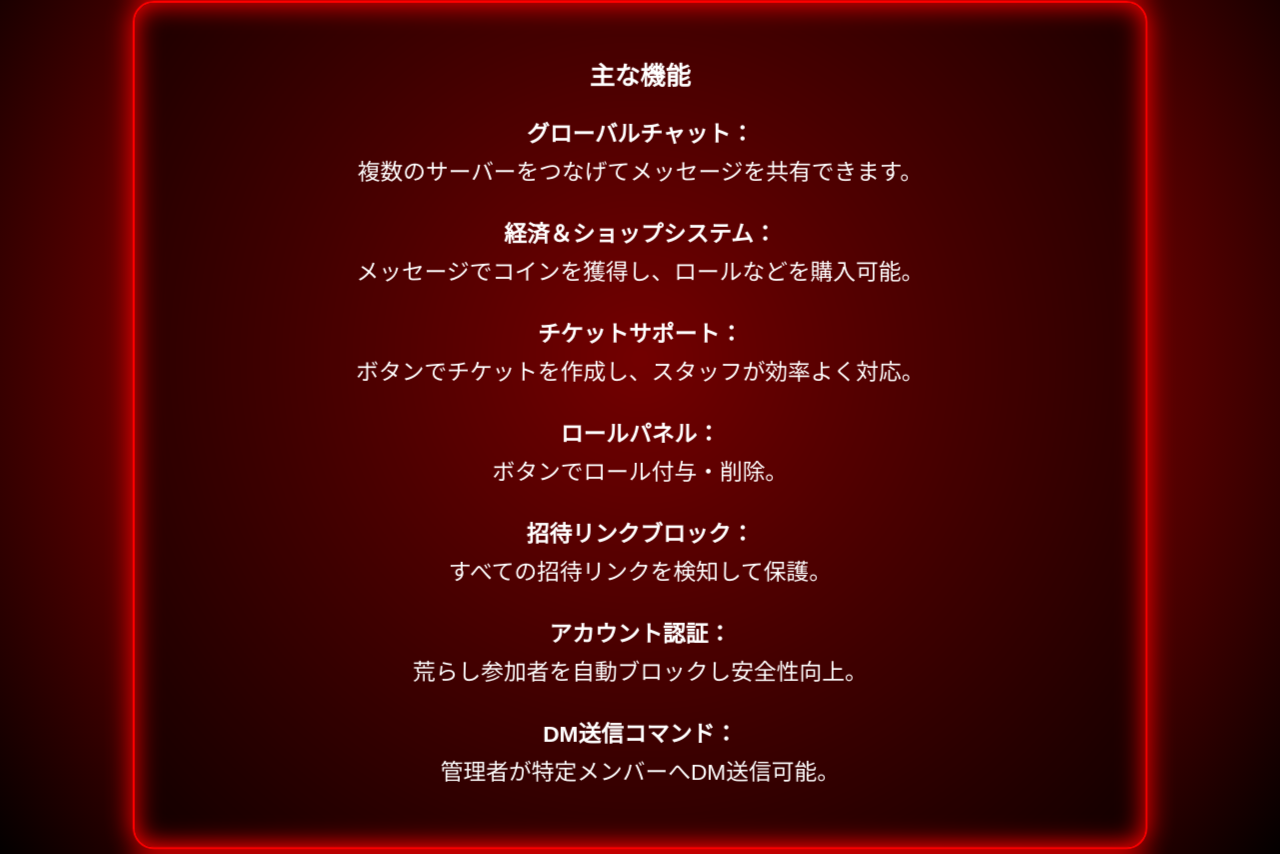
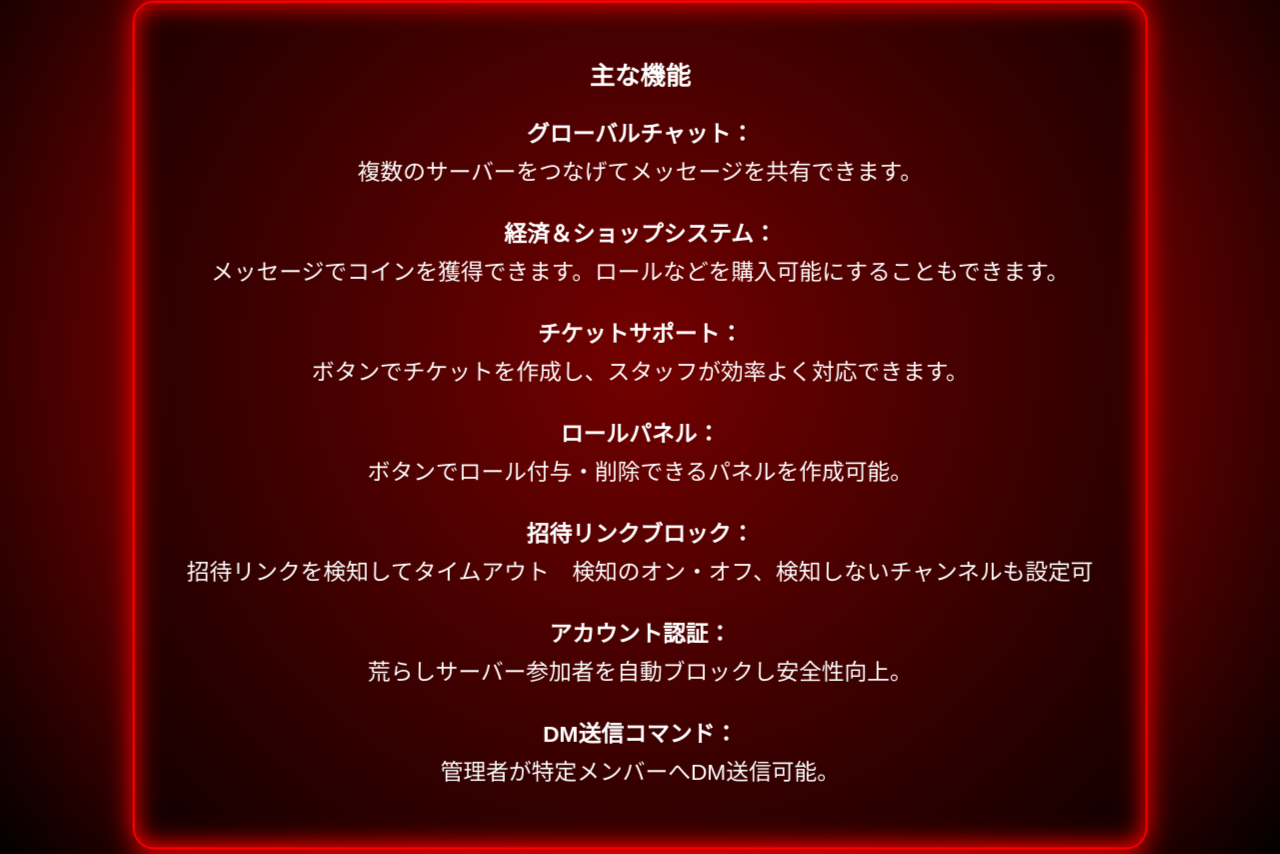
Before and after one commit to koumaru2222-beep/Avanzare-Mk.2-web, a plain HTML site: page index.html in a window 1280 px wide. Shown: the part 620-1474 px from the top of the page. Drawn offline with Linux system fonts and the light colour scheme.

Commit message:
Update index.html

```diff
--- a/index.html
+++ b/index.html
@@ -82,11 +82,11 @@
   <div class="card">
     <h2>主な機能</h2>
     <p><strong>グローバルチャット：</strong><br>複数のサーバーをつなげてメッセージを共有できます。</p>
-    <p><strong>経済＆ショップシステム：</strong><br>メッセージでコインを獲得し、ロールなどを購入可能。</p>
-    <p><strong>チケットサポート：</strong><br>ボタンでチケットを作成し、スタッフが効率よく対応。</p>
-    <p><strong>ロールパネル：</strong><br>ボタンでロール付与・削除。</p>
-    <p><strong>招待リンクブロック：</strong><br>すべての招待リンクを検知して保護。</p>
-    <p><strong>アカウント認証：</strong><br>荒らし参加者を自動ブロックし安全性向上。</p>
+    <p><strong>経済＆ショップシステム：</strong><br>メッセージでコインを獲得できます。ロールなどを購入可能にすることもできます。</p>
+    <p><strong>チケットサポート：</strong><br>ボタンでチケットを作成し、スタッフが効率よく対応できます。</p>
+    <p><strong>ロールパネル：</strong><br>ボタンでロール付与・削除できるパネルを作成可能。</p>
+    <p><strong>招待リンクブロック：</strong><br>招待リンクを検知してタイムアウト　検知のオン・オフ、検知しないチャンネルも設定可</p>
+    <p><strong>アカウント認証：</strong><br>荒らしサーバー参加者を自動ブロックし安全性向上。</p>
     <p><strong>DM送信コマンド：</strong><br>管理者が特定メンバーへDM送信可能。</p>
   </div>
 
```
